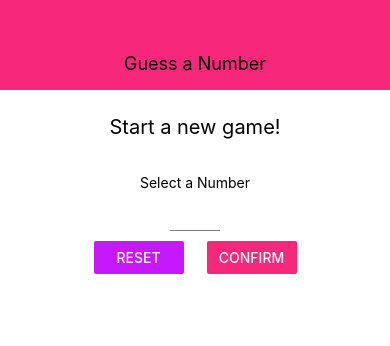
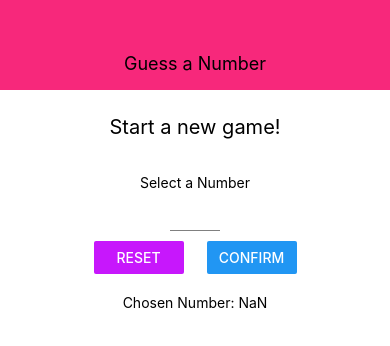
Before and after one commit to rony646/guess-a-number-app, a React Native app: screen / in a window 390 px wide. Both pictures are taken after a click on the button "CONFIRM". Shown: the top 346 px of the page. Built offline with nearby package versions, Linux system fonts and the light colour scheme.

Commit message:
storing the number

```diff
--- a/screens/StartGameScreen.js
+++ b/screens/StartGameScreen.js
@@ -9,9 +9,32 @@ import Colors from '../constants/colors'
 const StartGameScreen = props => {
 
     const [enteredValue, setEnteredValue] = useState('');
+    const [confirmed, setConfirmed] = useState(false);
+    const [selectedNumber, setSelectedNumber] = useState()
 
     const numberInputHandler = InputText => {
         setEnteredValue(InputText.replace(/[^0-9]/g, ''))
+    };
+
+    const resetInputHandler = () => {
+        setEnteredValue('');
+        setConfirmed(false);
+    };
+
+    const confirmInputHandler = () => {
+        const choseNumber = parseInt(enteredValue);
+        if(choseNumber === NaN || choseNumber < 0 || choseNumber > 99) {
+            return;
+        }
+        setConfirmed(true);
+        setEnteredValue('');
+        setSelectedNumber(parseInt(enteredValue));
+    };
+
+    let confirmedOutPut;
+
+    if(confirmed) {
+        confirmedOutPut = <Text>Chosen Number: {selectedNumber}</Text>
     };
 
     return (
@@ -31,10 +54,22 @@ const StartGameScreen = props => {
                         value={enteredValue}
                     />
                     <View style={styles.buttonContainer}>
-                        <View style={styles.button}><Button title="Reset" onPress={() => {}} color={Colors.accent}/></View>
-                        <View style={styles.button}><Button title="Confirm" onPress={() => {}} color={Colors.primary}/></View>
+                        <View style={styles.button}>
+                            <Button
+                                title="Reset"
+                                onPress={resetInputHandler}
+                                color={Colors.accent}
+                                />
+                        </View>
+                        <View style={styles.button}>
+                            <Button
+                            title="Confirm"
+                            onPress={confirmInputHandler}
+                            />
+                        </View>
                     </View>
                 </Card>
+                {confirmedOutPut}
             </View>
         </TouchableWithoutFeedback>
     );
```
